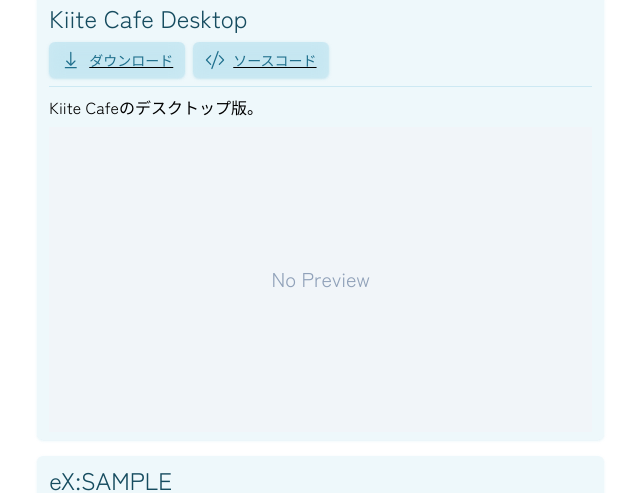
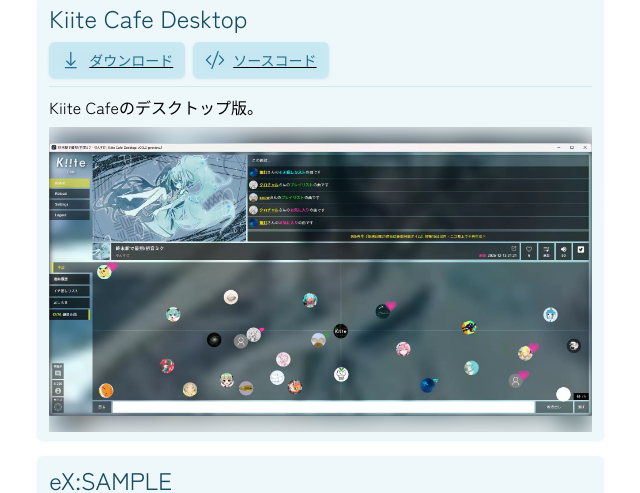
Before and after one commit to sevenc-nanashi/sevenc-nanashi.github.io, a Vue app: page /works in a window 1280 px wide. Shown: the part 2860-3353 px from the top of the page, without its empty margins (452-1092 px from the left). Built offline with nearby package versions, Linux system fonts and the light colour scheme.

Commit message:
feat: Kiite Cafe Desktopのプレビューを追加

```diff
--- a/src/works.ts
+++ b/src/works.ts
@@ -1,5 +1,6 @@
 import voicevoxPreview from "./assets/works/voicevox.webp";
 import kiiteitteWebPreview from "./assets/works/kiiteitte-web.webp";
+import kiiteCafeDesktopPreview from "./assets/works/kiitecafe-desktop.webp";
 
 export type WorkCategory = "music" | "app" | "art" | "other";
 export type Work = {
@@ -175,6 +176,10 @@
         url: "https://github.com/sevenc-nanashi/kiitecafe-desktop",
       },
     ],
+    display: {
+      source: "image",
+      url: kiiteCafeDesktopPreview,
+    },
   },
   {
     category: "music",
```
Also changed, not shown: src/assets/works/kiitecafe-desktop.webp (added).
